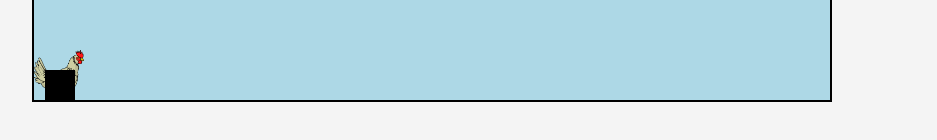
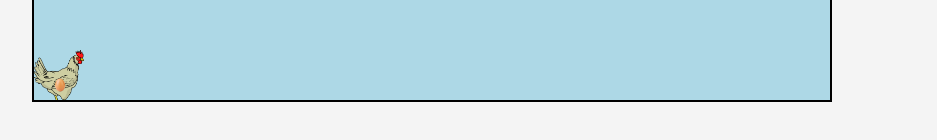
Before and after one commit to kvdh27/endless-runner, a plain HTML site: page index.html in a window 1280 px wide. Shown: the part 498-638 px from the top of the page, without its empty margins (171-1108 px from the left). Drawn offline with Linux system fonts and the light colour scheme.

Commit message:
Update style.css

```diff
--- a/style.css
+++ b/style.css
@@ -43,7 +43,9 @@ h1 {
     bottom: 0;
     width: 30px;
     height: 30px;
-    background-color: #000; /* Obstakel blijft een zwart blok */
+    background-image: url('ei.png'); /* Afbeelding van de kip */
+    background-size: cover;
+    background-repeat: no-repeat;
 }
 
 p {
```
